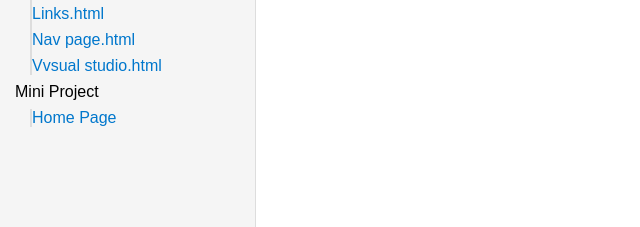
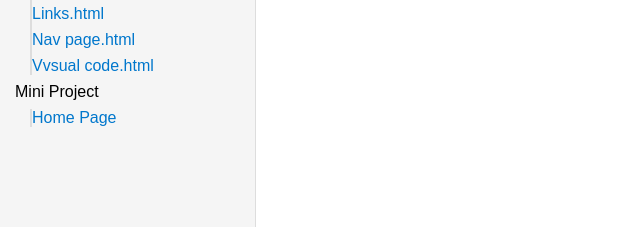
Before and after one commit to JennyRoseBayubay/web-dev-labs, a plain HTML site: page index.html in a window 1280 px wide. Shown: the part 571-798 px from the top of the page, 0-640 px from the left. Drawn offline with Linux system fonts and the light colour scheme.

Commit message:
edit text

```diff
--- a/index.html
+++ b/index.html
@@ -57,7 +57,7 @@
             <li><a href="lab5/index.html" target="activity-frame">Index.html</a></li>
             <li><a href="lab5/links.html" target="activity-frame">Links.html</a></li>
             <li><a href="lab5/nav-page.html" target="activity-frame">Nav page.html</a></li>
-            <li><a href="lab5/visual-studio.html" target="activity-frame">Vvsual studio.html</a></li>
+            <li><a href="lab5/visual-code.html" target="activity-frame">Vvsual code.html</a></li>
           </ul>
         </li>
 
```
Also changed, not shown: lab5/visual-code.html (added).
